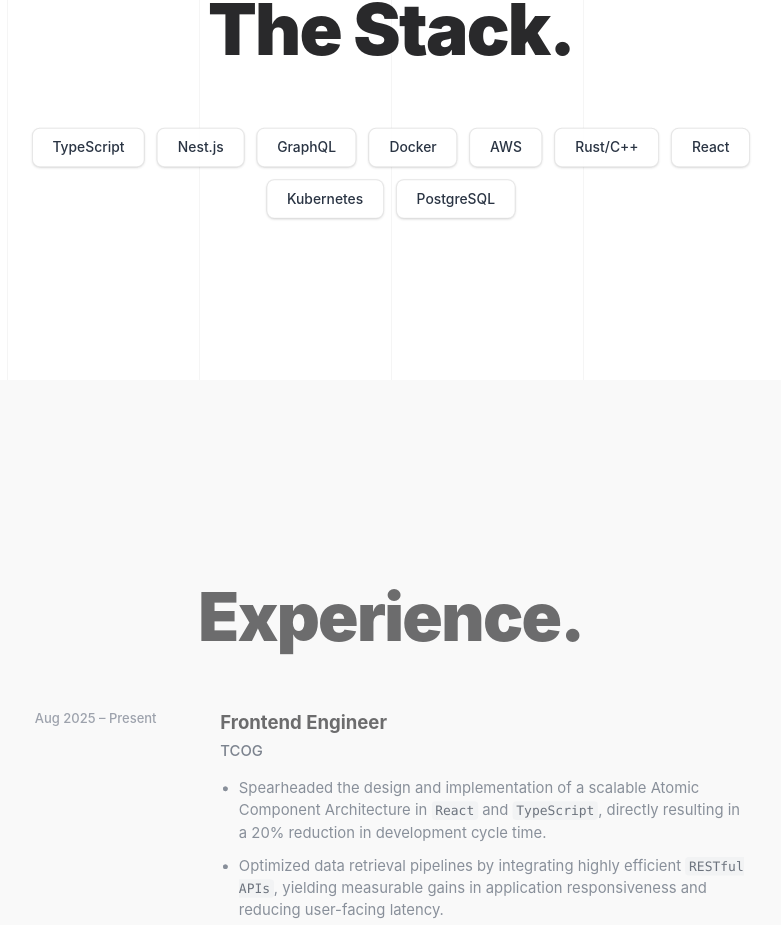
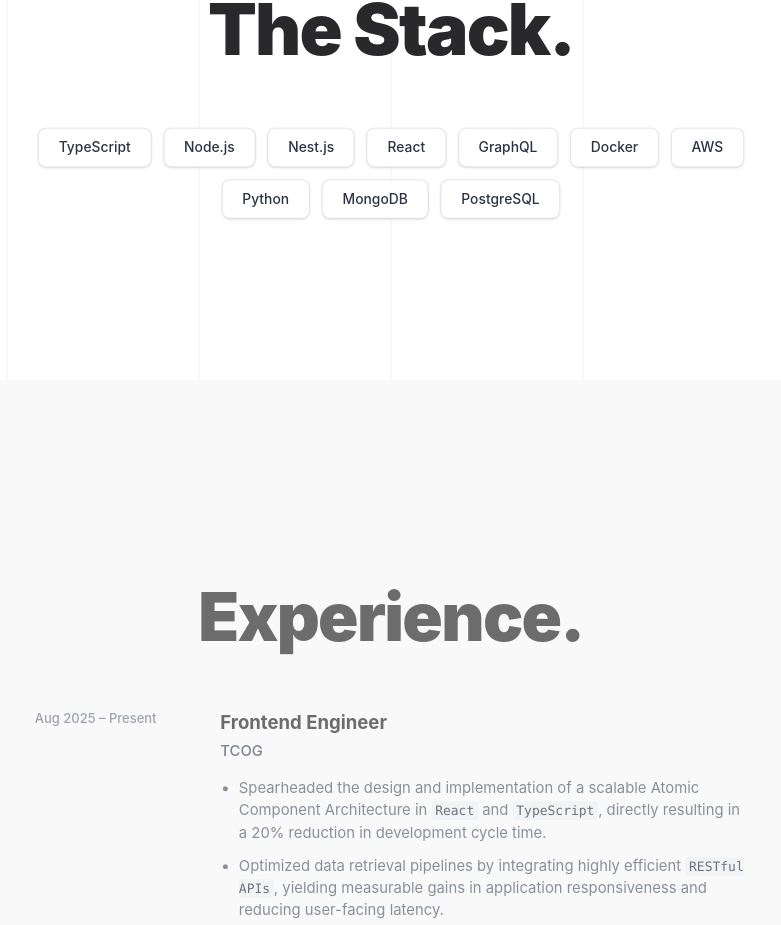
Before and after one commit to Anadudev/portfolio, a Next.js app: page / in a window 1280 px wide. Shown: the part 2737-3662 px from the top of the page, without its empty margins (249-1030 px from the left). Built offline with nearby package versions, Linux system fonts and the light colour scheme.

Commit message:
feat: add technology stack data

```diff
--- a/src/app/data/stack.ts
+++ b/src/app/data/stack.ts
@@ -3,7 +3,13 @@ export const Stacks = [
     title: "TypeScript",
   },
   {
+    title: "Node.js",
+  },
+  {
     title: "Nest.js",
+  },
+  {
+    title: "React",
   },
   {
     title: "GraphQL",
@@ -15,13 +21,10 @@ export const Stacks = [
     title: "AWS",
   },
   {
-    title: "Rust/C++",
+    title: "Python",
   },
   {
-    title: "React",
-  },
-  {
-    title: "Kubernetes",
+    title: "MongoDB",
   },
   {
     title: "PostgreSQL",
```
